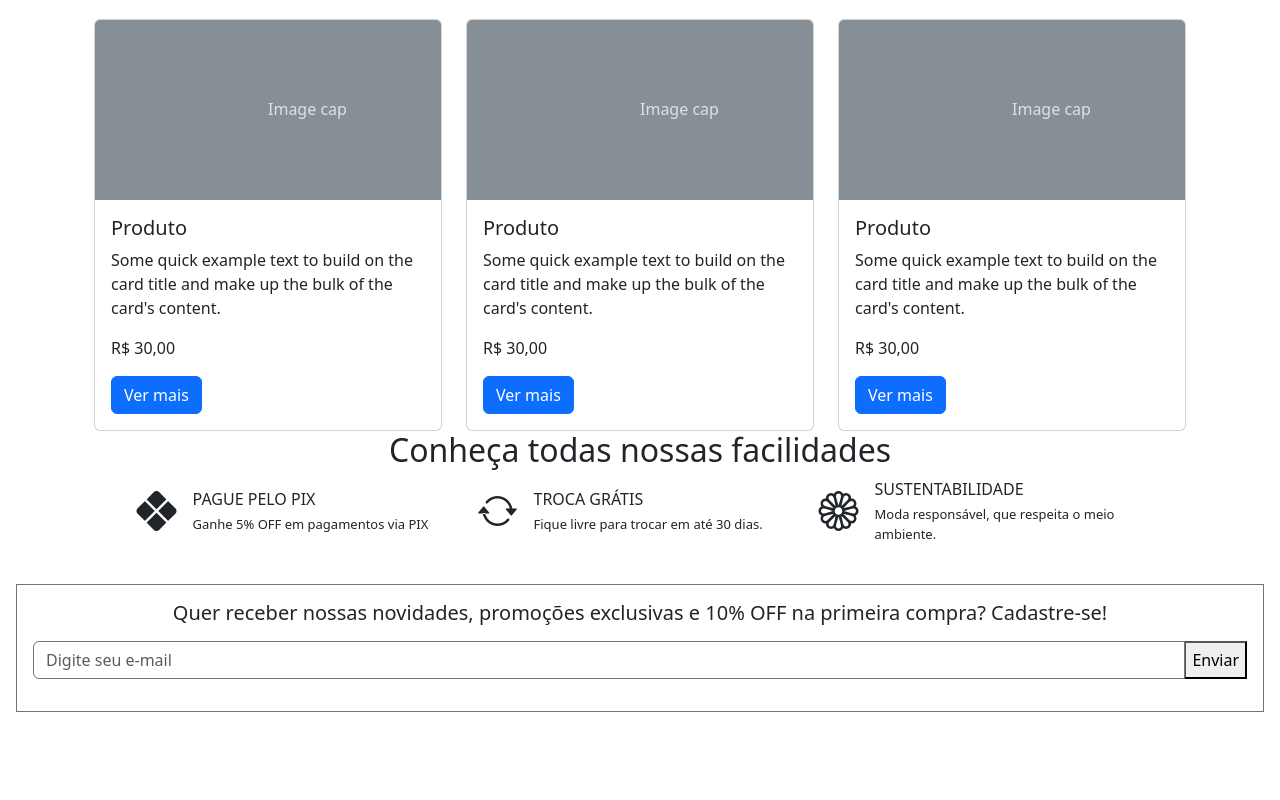
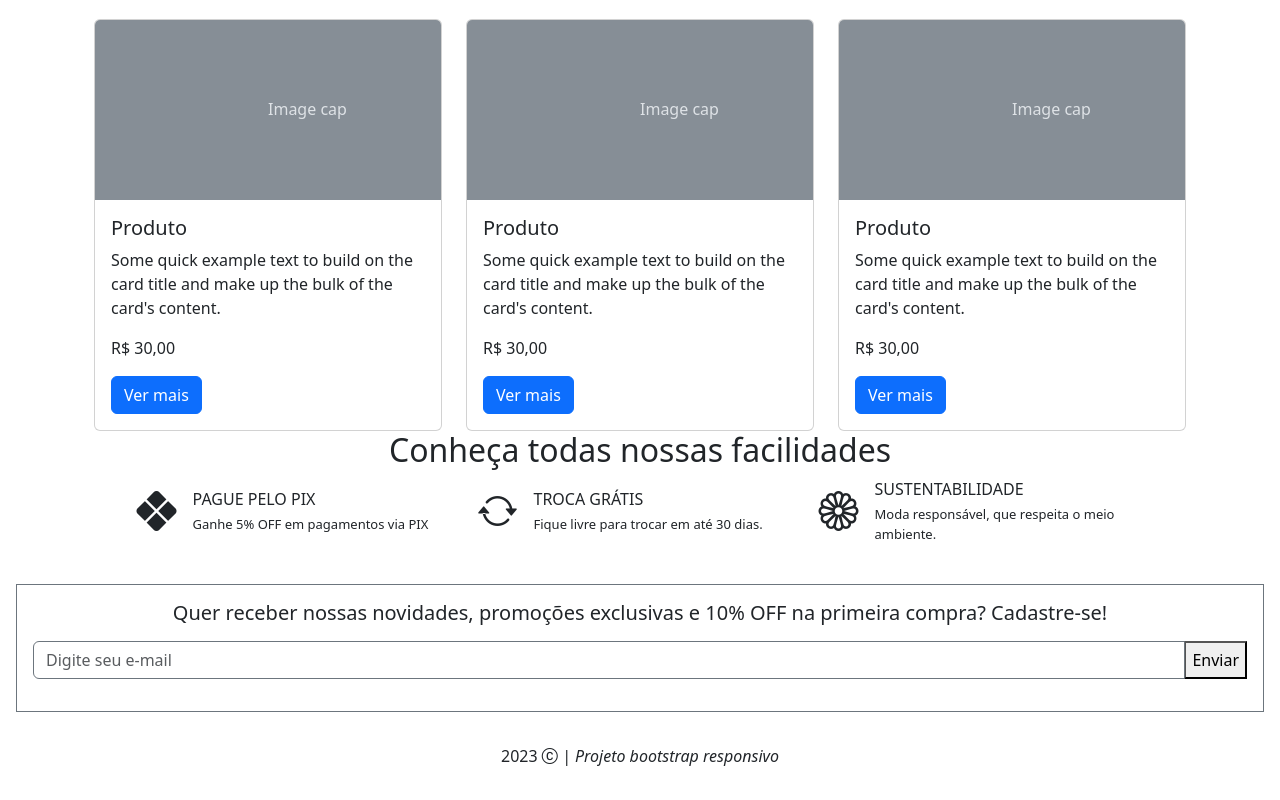
Before and after one commit to Luhc011/bootstrap-responsive, a plain HTML site: page index.html in a window 1280 px wide. Shown: the part 1205-2005 px from the top of the page. Before the commit the page ends 1933 px from the top, so only its background shows below. Drawn offline with nearby package versions, Linux system fonts and the light colour scheme.

Commit message:
wireframe done

```diff
--- a/index.html
+++ b/index.html
@@ -19,6 +19,7 @@
 </head>
 
 <body>
+  <!-- HEADER -->
   <nav class="navbar navbar-expand-md bg-body-tertiary">
     <div class="container-fluid">
       <a class="navbar-brand" href="#">Responsive </a>
@@ -50,7 +51,9 @@
       </div>
     </div>
   </nav>
+  <!-- //HEADER -->
 
+  <!-- CAROUSEL -->
   <div id="carouselExampleCaptions" class="carousel slide" data-bs-ride="carousel">
     <div class="carousel-indicators">
       <button type="button" data-bs-target="#carouselExampleCaptions" data-bs-slide-to="0" class="active"
@@ -110,9 +113,11 @@
       <span class="visually-hidden">Next</span>
     </button>
   </div>
+  <!-- //CAROUSEL -->
 
   <h2 class="text-center">Busque por categoria</h2>
 
+  <!-- CATEGORY -->
   <div class="container row mx-auto g-4">
     <div class="col-6 col-md-4 col-xl-2">
       <div class="card">
@@ -198,9 +203,11 @@
       </div>
     </div>
   </div>
+  <!-- //CATEGORY -->
 
   <h2 class="text-center">Produtos em alta!</h2>
 
+  <!-- PRODUCTS -->
   <div class="container row mx-auto g-4">
     <div class="col-12 col-md-6 col-xl-4">
       <div class="card">
@@ -322,7 +329,9 @@
       </div>
     </div>
   </div>
+  <!-- //PRODUCTS -->
 
+  <!-- FACILITIES -->
   <section class="pb-4 ">
     <h2 class="text-center">Conheça todas nossas facilidades</h2>
 
@@ -352,7 +361,9 @@
       </div>
     </div>
   </section>
+  <!-- //FACILITIES -->
 
+  <!-- MAIN-FORM -->
   <form class="border border-secondary m-3 p-3 text-center">
     <h5>Quer receber nossas novidades, promoções exclusivas e 10% OFF na primeira compra? Cadastre-se!</h5>
 
@@ -363,6 +374,11 @@
       <button type="button" id="button-addon2">Enviar</button>
     </div>
   </form>
+  <!-- //MAIN-FORM -->
+
+  <footer class="text-center">
+    <p class="py-3">2023 <i class="bi bi-c-circle"> | Projeto bootstrap responsivo</i></p>
+  </footer>
 
 
 
```
